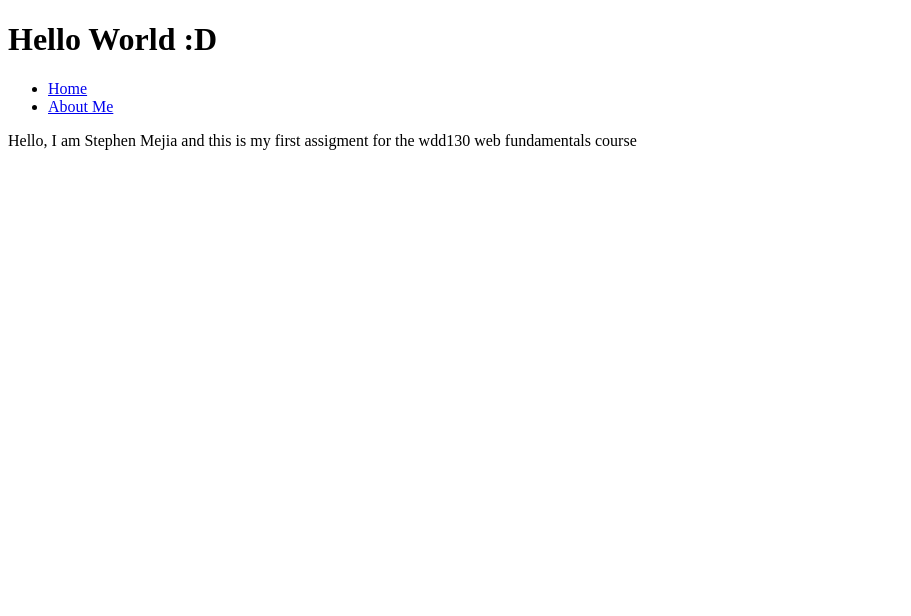
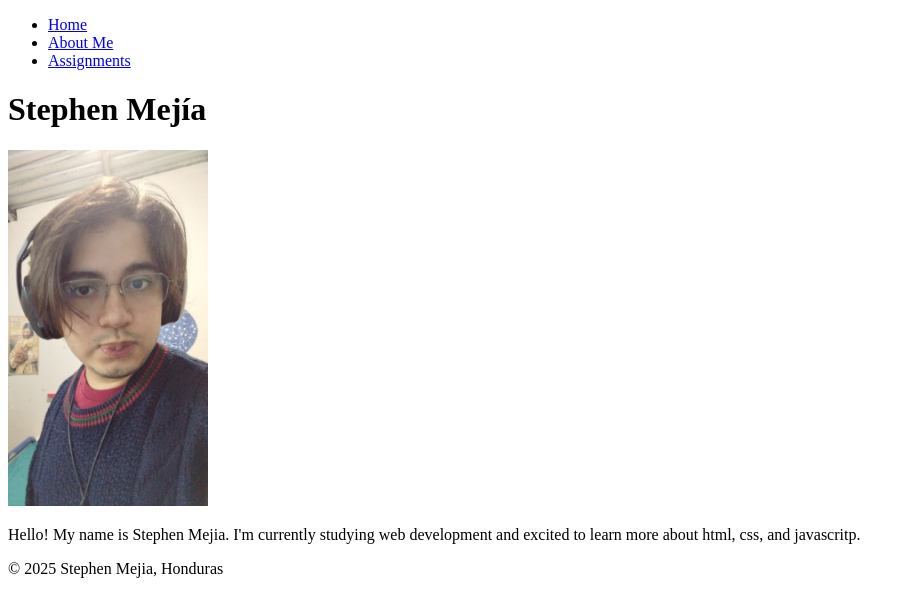
Before and after one commit to r89126fd/wdd130, a plain HTML site: page index.html in a window 1280 px wide. Shown: the whole page, without its empty margins (0-911 px from the left). Drawn offline with Linux system fonts and the light colour scheme.

Commit message:
Correct my file
i correct my file with the requirements of the rubric

```diff
--- a/index.html
+++ b/index.html
@@ -1,23 +1,31 @@
 <!DOCTYPE html>
-<html lang="en">
+<html lang="en-US">
 <head>
-    <meta charset="UTF-8">
-    <meta name="viewport" content="width=device-width, initial-scale=1.0">
-    <title>Document</title>
+  <meta charset="utf-8">
+  <meta name="viewport" content="width=device-width, initial-scale=1.0">
+  <title>Stephen Mejia | WDD 130</title>
 </head>
 <body>
-     <header>
-    <h1>Hello World :D</h1>
+  <header>
     <nav>
       <ul>
         <li><a href="#">Home</a></li>
         <li><a href="#">About Me</a></li>
+        <li><a href="#">Assignments</a></li>
       </ul>
     </nav>
   </header>
+
   <main>
-    <p>Hello, I am Stephen Mejia and this is my first assigment for the wdd130 web fundamentals course
+    <h1>Stephen Mejía</h1>
+    <img src="images/profile.jpg" alt="an profile pic about me" width="200">
+    <p>
+      Hello! My name is Stephen Mejia. I'm currently studying web development and excited to learn more about html, css, and javascritp.
     </p>
   </main>
+
+  <footer>
+    <p>&copy; 2025 Stephen Mejia, Honduras</p>
+  </footer>
 </body>
 </html>
```
Also changed, not shown: images/profile.jpg (added).
